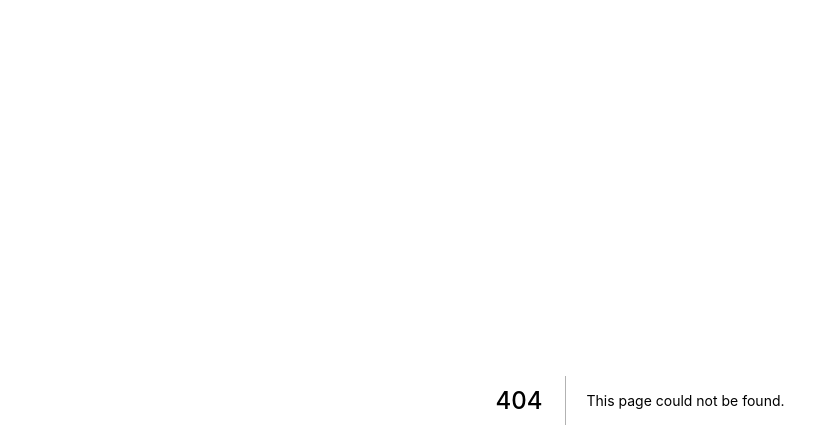
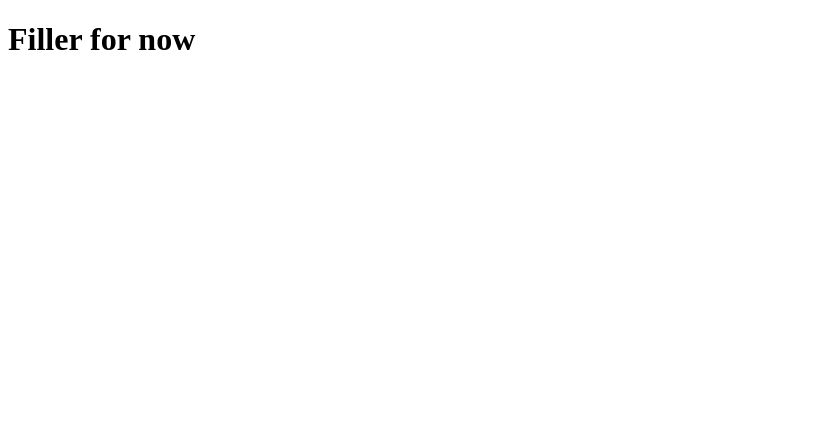
Before and after one commit to melvincayas/personal-website, a Next.js app: page /resume in a window 1280 px wide. Before the commit this address had no page. Shown: the top 448 px of the page, without its empty margins (0-839 px from the left). Built offline with nearby package versions, Linux system fonts and the light colour scheme.

Commit message:
Removed dependencies

```diff
--- a/package.json
+++ b/package.json
@@ -3,13 +3,9 @@
 	"version": "0.1.0",
 	"private": true,
 	"dependencies": {
-		"@testing-library/jest-dom": "^5.13.0",
-		"@testing-library/react": "^11.2.7",
-		"@testing-library/user-event": "^12.8.3",
 		"next": "^11.0.1",
 		"react": "^17.0.2",
-		"react-dom": "^17.0.2",
-		"web-vitals": "^1.1.2"
+		"react-dom": "^17.0.2"
 	},
 	"scripts": {
 		"dev": "next dev",
--- /dev/null
+++ b/pages/resume/index.js
@@ -0,0 +1,9 @@
+const Resume = () => {
+	return (
+		<div>
+			<h1>Filler for now</h1>
+		</div>
+	);
+};
+
+export default Resume;
```
Also changed, not shown: pages/contact/index.js (renamed from pages/Resume.js).
